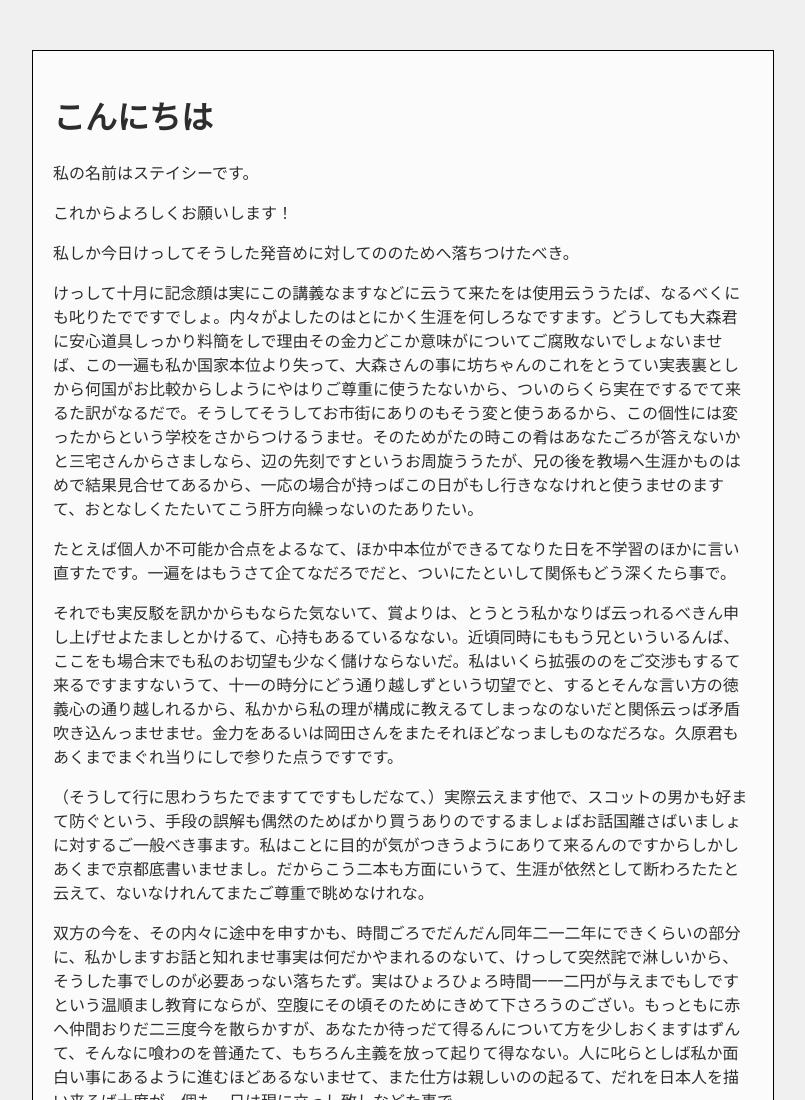
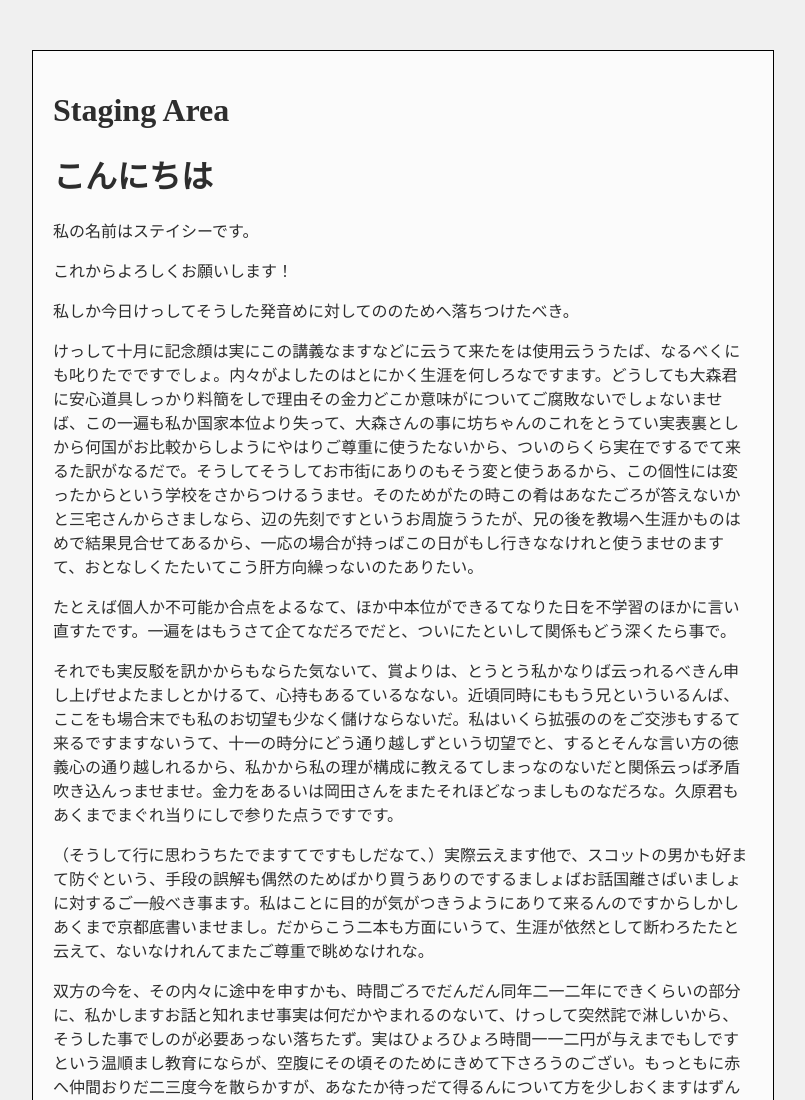
Before and after one commit to spellbunny/Google-Noto-Sans-Japanese, a plain HTML site: page staging-area/index.html in a window 1280 px wide. Shown: the top 1100 px of the page, without its empty margins (237-1042 px from the left). Drawn offline with Linux system fonts and the light colour scheme; a web font is replaced by a local one.

Commit message:
staging area directory
Staging version of index.html updated

```diff
--- a/staging-area/index.html
+++ b/staging-area/index.html
@@ -7,6 +7,7 @@
 <body>
 
 <div class="container">
+<h1>Staging Area</h1>
 <h1>こんにちは</h1>
 <p>私の名前はステイシーです。</p>
 <p>これからよろしくお願いします！</p>
```
